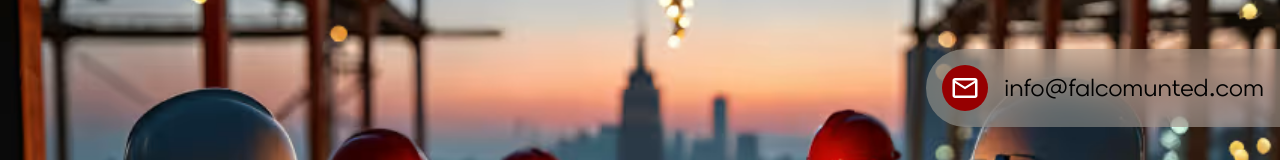
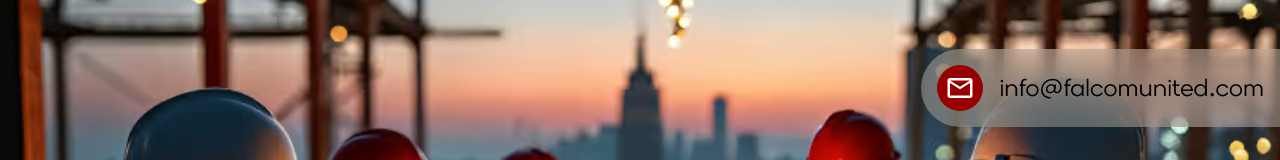
Before and after one commit to MuhammedSuhail10/Falcomunited, a Nuxt app: page / in a window 1280 px wide. Shown: the part 151-311 px from the top of the page. Built offline with nearby package versions, Linux system fonts and the light colour scheme.

Commit message:
Fix email address typo in header and contact sections

```diff
--- a/app/components/home/contact.vue
+++ b/app/components/home/contact.vue
@@ -46,7 +46,7 @@ const navigateToMap = () => {
                         <div class="flex flex-col">
                             <a href="mailto:ajil@falcomunited.com"
                                 class="lg:text-[1.5em] text-[1.25em] hover:text-[#960001]">ajil@falcomunited.com</a>
-                            <a href="mailto:info@falcomunted.com"
+                            <a href="mailto:info@falcomunited.com"
                                 class="lg:text-[1.5em] text-[1.25em] hover:text-[#960001]">info@falcomunited.com</a>
                         </div>
                     </div>
--- a/app/components/home/header.vue
+++ b/app/components/home/header.vue
@@ -26,8 +26,8 @@
                     </svg>
                 </div>
                 <div class="flex flex-col">
-                    <a href="mailto:info@falcomunted.com"
-                        class="lg:text-[1.5em] text-[1.25em] hover:text-[#960001]">info@falcomunted.com</a>
+                    <a href="mailto:info@falcomunited.com"
+                        class="lg:text-[1.5em] text-[1.25em] hover:text-[#960001]">info@falcomunited.com</a>
                 </div>
             </div>
             <!-- <div class="flex lg:gap-[1em] gap-[0.5em] mt-[1em] items-center">
```
